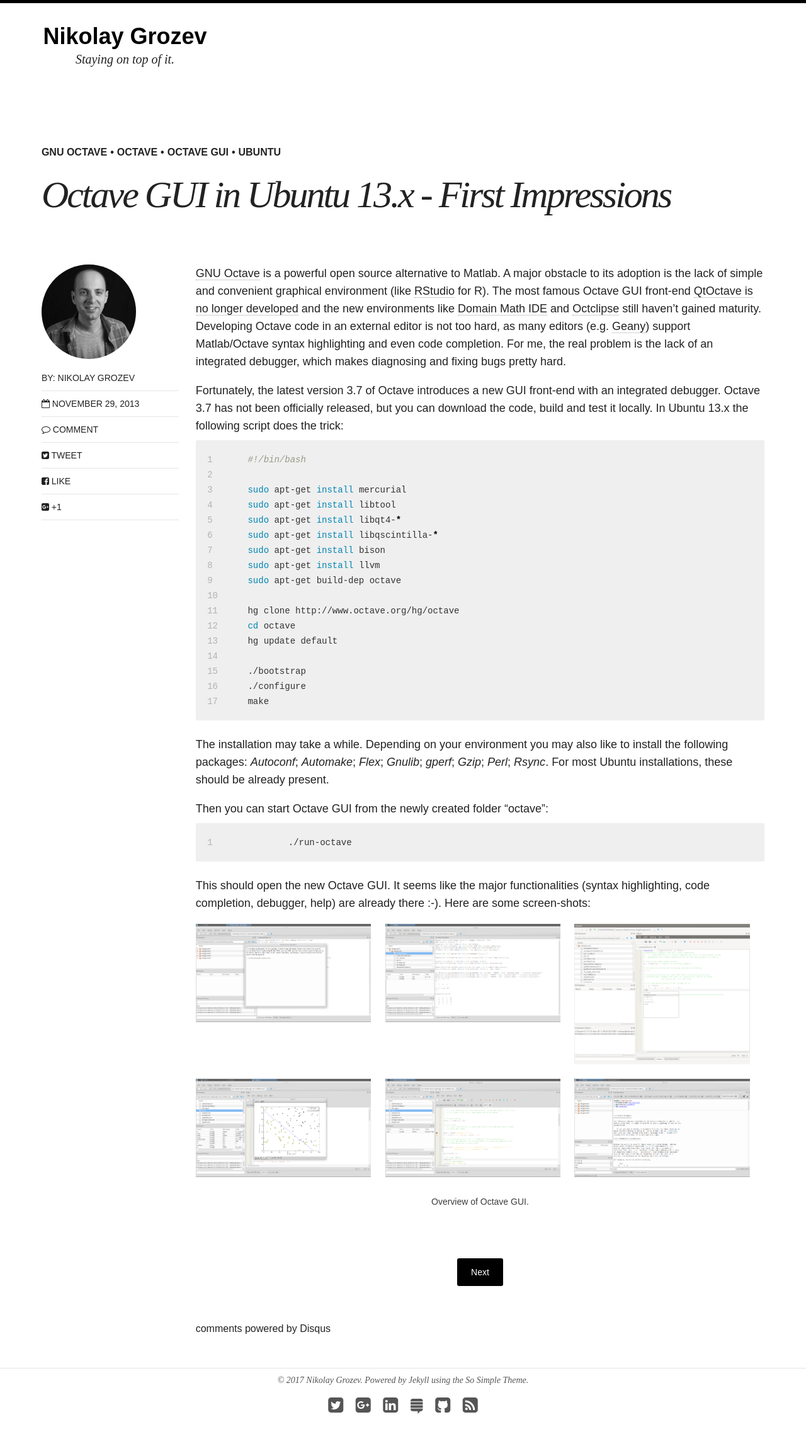
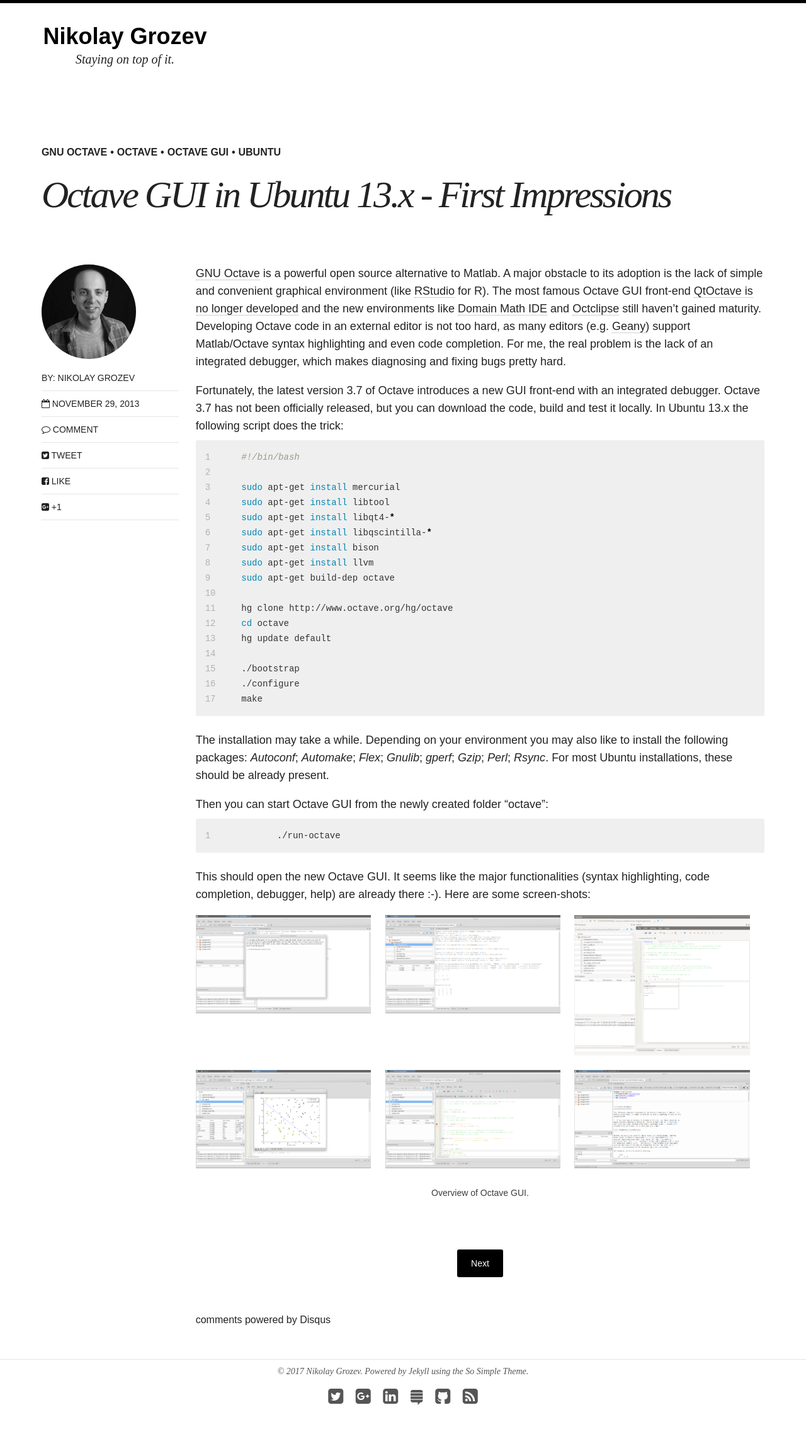
Before and after one commit to nikolayg/nikgrozev-website, a Jekyll site: the page built from _posts/blog/2013-11-29-octave-gui-in-ubuntu-13-x-first-impressions.md, in a window 1280 px wide. Shown: the whole page at 63% size. Built offline with Jekyll 4.4.1, drawn with Linux system fonts in a browser that asks for light colours; nearby versions of some CDN libraries; comment, search, counter and statistics services are not loaded.

Commit message:
styling for snippets.

```diff
--- a/_sass/_syntax.scss
+++ b/_sass/_syntax.scss
@@ -245,7 +245,7 @@
     td {
         font-size:1em;
         pre {
-            padding: 0.25em;
+            padding: 0em;
         }
     }
     td.gutter {
```
